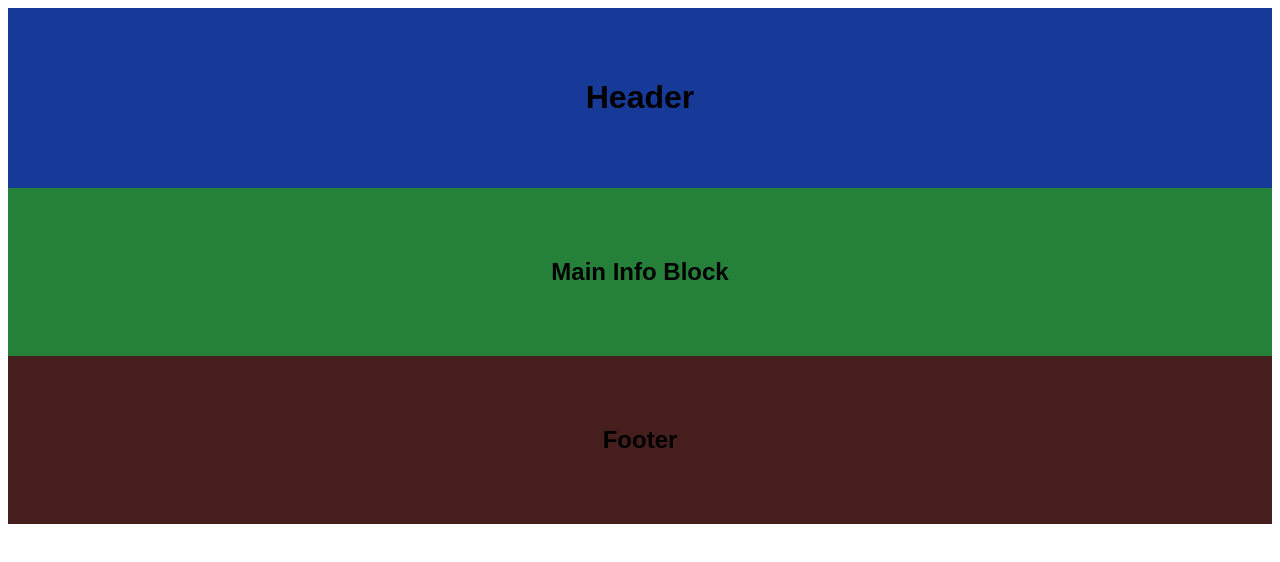
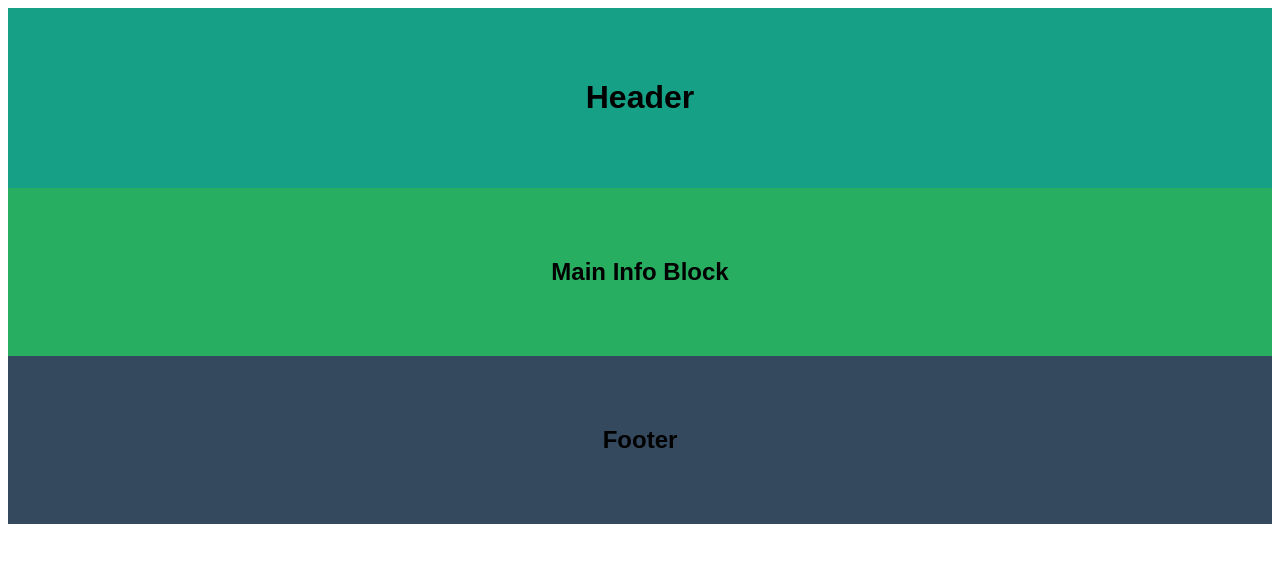
Before and after one commit to MaGeekian/First-test, a plain HTML site: page src/index.html in a window 1280 px wide. Drawn offline with Linux system fonts and the light colour scheme.

Commit message:
change base colors

```diff
--- a/src/css/style.css
+++ b/src/css/style.css
@@ -1,18 +1,18 @@
 .header {
 	padding: 50px 100px;
 	text-align: center;
-	background: rgb(23, 57, 151);
+	background: rgba(22, 160, 133,1.0);
 	font-family: sans-serif;
 }
 .main {
 	padding: 50px 100px;
-	background: rgb(37, 128, 57);
+	background: rgba(39, 174, 96,1.0);
 	font-family: sans-serif;
 	text-align: center;
 }
 .footer {
 	padding: 50px 100px;
-	background: rgb(70, 30, 30);
+	background: rgba(52, 73, 94,1.0);
 	font-family: sans-serif;
 	text-align: center;
 }
```
